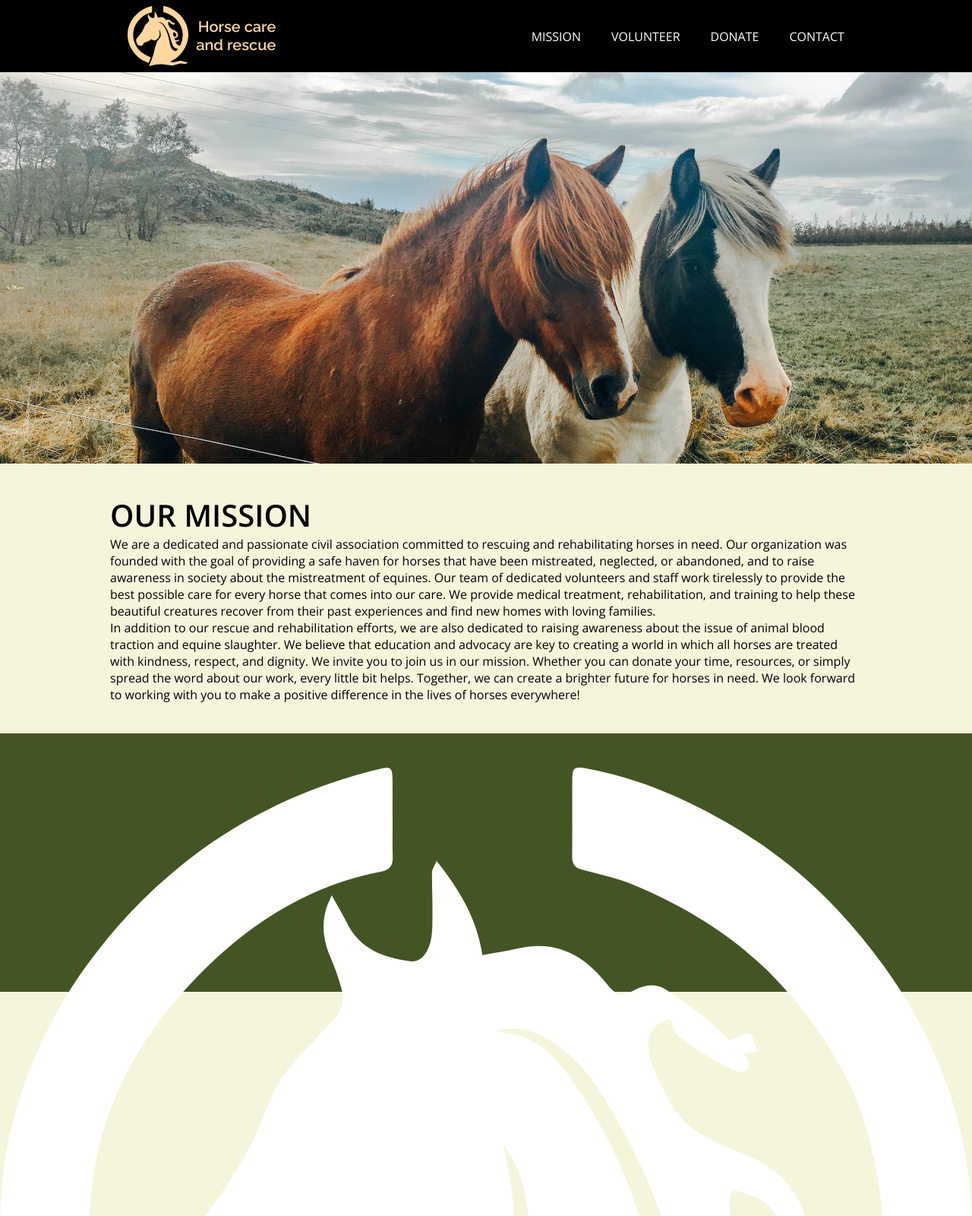
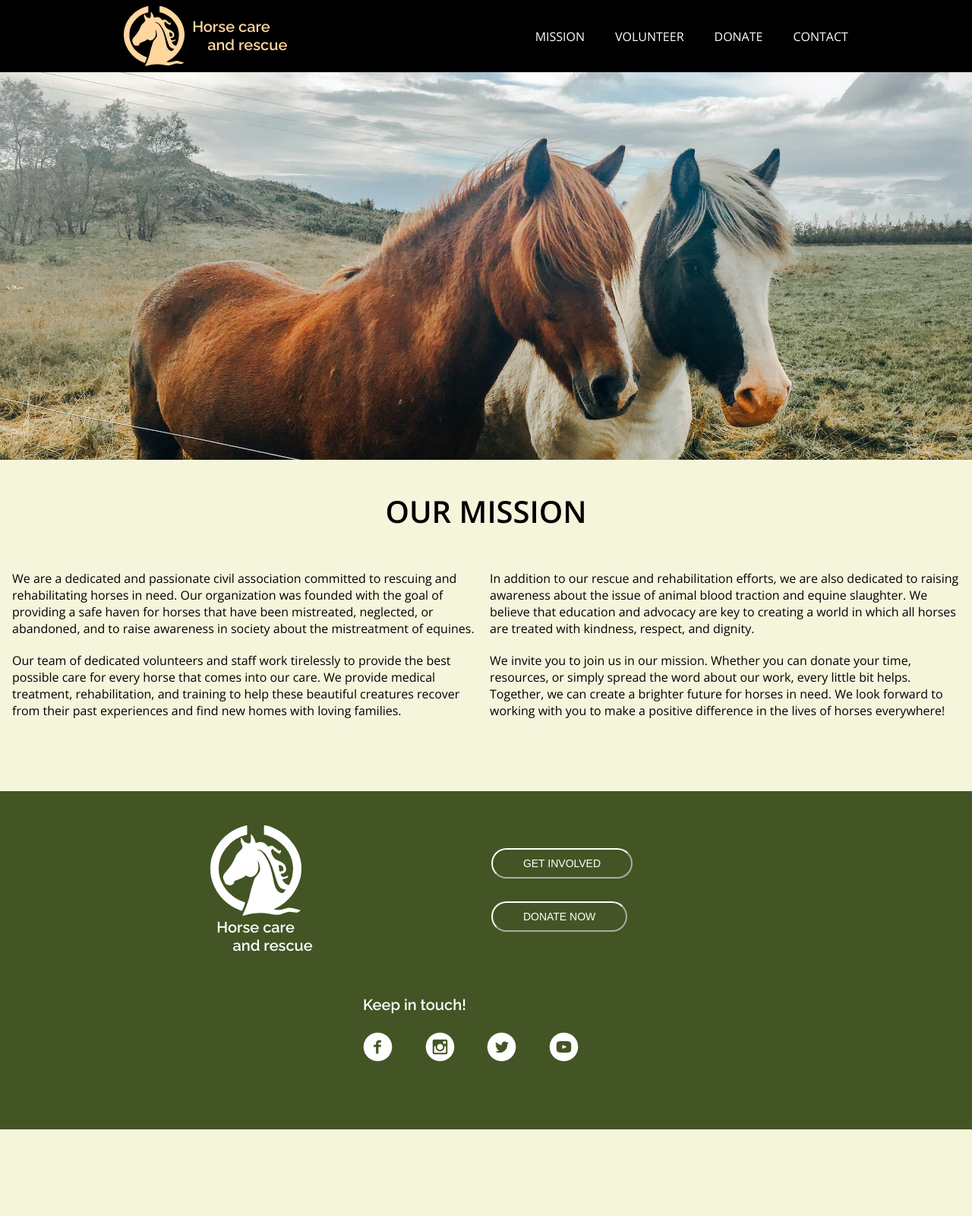
Before and after one commit to mignonemarianam/horse-care, a plain HTML site: page pages/mission.html in a window 1280 px wide. Shown: the top 1600 px of the page at 76% size. After the commit the page ends 1486 px from the top, so only its background shows below. Drawn offline with nearby package versions, Linux system fonts and the light colour scheme.

Commit message:
Continuacion ordenar css y posicionamiento

```diff
--- a/css/style.css
+++ b/css/style.css
@@ -16,25 +16,10 @@ html {
   min-height: 100vh;
 }
 
-body,
-h1,
-h2,
-h3,
-h4,
-h5,
-h6,
-p,
-ol,
-ul {
-  font-weight: normal;
-  font-size: 16px;
-}
-
 a {
   text-decoration: none;
 }
 
-ol,
 ul {
   list-style: none;
 }
@@ -73,6 +58,7 @@ ul {
 }
 
 button {
+  display: flex;
   border-radius: 4rem;
   padding: 1rem 4rem;
   color: white;
@@ -85,7 +71,7 @@ button {
 .grid-container {
   display: grid;
   grid-template-columns: repeat(4, 1fr);
-  grid-gap: 1.375rem;
+  grid-gap: 1rem;
   max-width: 1440px;
   margin-right: auto;
   margin-left: auto;
@@ -101,26 +87,6 @@ button {
     padding-left: 0.625rem;
     padding-right: 0.625rem;
   }
-}
-
-.articlePhoto {
-  width: 100%;
-  height: 51.5rem;
-  overflow: hidden;
-}
-
-.articleContainer {
-  padding: 4rem 14.5rem;
-}
-
-.articleContainer ul {
-  list-style-type: disc;
-  margin-top: 2rem;
-}
-
-.articleTitle {
-  font-weight: 600;
-  font-size: 4rem;
 }
 
 /*********************************/
@@ -223,7 +189,6 @@ footer {
   background-color: #435524;
   padding-block: 4.5rem;
   color: #ffffff;
-  height: 25rem;
 }
 
 footer h3 {
@@ -238,7 +203,9 @@ footer h3 span {
 
 footer .footer-grid {
   display: grid;
-  grid-template-columns: repeat(8, 1fr);
+  grid-template-columns: repeat(4, 1fr);
+  grid-template-rows: repeat(2, 1fr);
+  /* que onda esto que sigueee */
   grid-gap: 1.375rem;
   max-width: 1200px;
   margin-right: auto;
@@ -249,7 +216,7 @@ footer .footer-grid {
 
 @media screen and (min-width: 768px) {
   .footer .footer-grid {
-    grid-template-columns: repeat(16, 1fr);
+    grid-template-columns: repeat(8, 1fr);
     grid-gap: 0.625rem;
     max-width: 1440px;
     padding-left: 0.625rem;
@@ -258,7 +225,7 @@ footer .footer-grid {
 }
 
 footer .footer-logo {
-  grid-column: span 2;
+  grid-column: 1/3;
   text-align: center;
 }
 
@@ -266,6 +233,25 @@ footer .footer-logo img {
   max-width: 12rem;
   width: 100%;
   height: auto;
+}
+
+footer .footer-button {
+  grid-column: 3/5;
+  display: flex;
+  flex-direction: column;
+  align-items: flex-start;
+  justify-content: space-evenly;
+}
+
+footer .footer__social-media {
+  grid-column: 1/5;
+  grid-row: 2;
+  align-self: center;
+  justify-self: center;
+}
+
+footer .footer__social-media img {
+  margin: 2.4rem 4rem 0rem 0rem;
 }
 
 /*********************************/
@@ -320,14 +306,20 @@ footer .footer-logo img {
   align-items: center;
 }
 
+.who-are-we .block.left {
+  padding-right: 5rem;
+}
+
 .who-are-we .block.left h2 {
   font-size: 6rem;
   font-weight: 700;
   text-transform: uppercase;
   margin-bottom: 1.6rem;
+  line-height: 1;
 }
 
 .who-are-we .block.left h2 span {
+  display: block;
   font-size: 3rem;
   font-weight: 400;
   padding-left: 4.5rem;
@@ -336,6 +328,10 @@ footer .footer-logo img {
 .who-are-we .block.right img {
   width: 100%;
   height: auto;
+}
+
+.who-are-we .block.right {
+  padding-left: 5rem;
 }
 
 /***** WHY VOLUNTEER *****/
@@ -359,25 +355,34 @@ footer .footer-logo img {
   font-weight: 700;
   text-transform: uppercase;
   margin-bottom: 1.6rem;
+  line-height: 1;
 }
 
 .why-volunteer .block.left h2 span {
+  display: block;
   font-size: 3rem;
   font-weight: 400;
   padding-left: 4.5rem;
+}
+
+.why-volunteer .block.left {
+  padding-right: 5rem;
 }
 
 @media screen and (min-width: 768px) {
   .why-volunteer .block.left {
     grid-column: 5/9;
     order: 2;
-    margin-left: 2rem;
+    /* margin-left: 2rem; */
+    padding: 0 0 0 5rem;
   }
 }
+
 @media screen and (min-width: 768px) {
   .why-volunteer .block.right {
     grid-column: 1/5;
     order: 1;
+    padding: 0;
   }
 }
 
@@ -385,3 +390,68 @@ footer .footer-logo img {
   width: 100%;
   height: auto;
 }
+
+.why-volunteer .block.right {
+  padding-right: 5rem;
+}
+
+/*********************************/
+/*********** ARTICLES ***********/
+/*******************************/
+
+.article-photo {
+  width: 100%;
+  max-height: 51rem;
+  overflow: hidden;
+}
+
+.article-grid {
+  display: grid;
+  grid-template-columns: repeat(8, 1fr);
+  grid-gap: 1rem;
+  max-width: 1440px;
+  margin-right: auto;
+  margin-left: auto;
+  padding-left: 1.6rem;
+  padding-right: 1.6rem;
+}
+
+.article-grid ul {
+  margin-top: 2rem;
+  margin-bottom: 2rem;
+}
+
+.article-title {
+  grid-column: 1/-1;
+  font-weight: 600;
+  font-size: 4rem;
+  justify-self: center;
+  margin: 4rem;
+  text-transform: uppercase;
+}
+
+.article-left {
+  grid-column: 1/5;
+  margin-bottom: 7.5rem;
+}
+
+.article-left p {
+  margin-bottom: 2rem;
+}
+
+.article-right {
+  grid-column: 5/9;
+  margin-bottom: 7.5rem;
+}
+
+.article-right p {
+  margin-bottom: 2rem;
+}
+
+.article__donate-buttons {
+  grid-column: 6/9;
+  display: flex;
+  flex-direction: column;
+  align-items: flex-start;
+  justify-content: space-evenly;
+}
--- a/pages/mission.html
+++ b/pages/mission.html
@@ -11,85 +11,93 @@
     />
     <title>Horse Care and Rescue | Mission</title>
   </head>
+
   <body>
     <header>
       <a href="../index.html">
         <div class="logoContainer">
-          <img class="logoImg" src="../assets/logo-fardos.svg" alt="logo" />
-          <div class="titleContainer titleInFardos">
-            <h1 class="upperTitle">Horse care</h1>
-            <h1 class="lowerTitle">and rescue</h1>
-          </div>
+          <img src="../assets/logo-fardos.svg" alt="logo" />
+          <h1>Horse care <br /><span>and rescue</span></h1>
         </div>
       </a>
       <nav class="navContainer">
         <ul>
           <li>
-            <a href="./mission.html"> Mission </a>
+            <a href="../pages/mission.html"> Mission </a>
           </li>
           <li>
-            <a href="./volunteer.html"> Volunteer </a>
+            <a href="../pages/volunteer.html"> Volunteer </a>
           </li>
           <li>
-            <a href="./donate.html"> Donate </a>
+            <a href="../pages/donate.html"> Donate </a>
           </li>
           <li>
-            <a href="./contact.html"> Contact </a>
+            <a href="../pages/contact.html"> Contact </a>
           </li>
         </ul>
       </nav>
     </header>
+
     <main>
-      <section class="articlePhoto">
-        <img src="../assets/photo-mission.jpg" alt="stable-horses" />
+      <section class="article-photo">
+        <img src="../assets/photo-mission.jpg" alt="stable horses" />
       </section>
-      <article class="articleContainer">
-        <h1 class="articleTitle">OUR MISSION</h1>
+
+      <article class="article-grid">
+        <h2 class="article-title">Our mission</h2>
+        <div class="article-left">
           <p>
             We are a dedicated and passionate civil association committed to
             rescuing and rehabilitating horses in need. Our organization was
             founded with the goal of providing a safe haven for horses that have
             been mistreated, neglected, or abandoned, and to raise awareness in
-          society about the mistreatment of equines. Our team of dedicated
-          volunteers and staff work tirelessly to provide the best possible care
-          for every horse that comes into our care. We provide medical
-          treatment, rehabilitation, and training to help these beautiful
-          creatures recover from their past experiences and find new homes with
-          loving families.
+            society about the mistreatment of equines.
           </p>
+          <p>
+            Our team of dedicated volunteers and staff work tirelessly to
+            provide the best possible care for every horse that comes into our
+            care. We provide medical treatment, rehabilitation, and training to
+            help these beautiful creatures recover from their past experiences
+            and find new homes with loving families.
+          </p>
+        </div>
+        <div class="article-right">
           <p>
             In addition to our rescue and rehabilitation efforts, we are also
             dedicated to raising awareness about the issue of animal blood
-          traction and equine slaughter. We believe that education and advocacy
-          are key to creating a world in which all horses are treated with
-          kindness, respect, and dignity. We invite you to join us in our
-          mission. Whether you can donate your time, resources, or simply spread
-          the word about our work, every little bit helps. Together, we can
-          create a brighter future for horses in need. We look forward to
-          working with you to make a positive difference in the lives of horses
-          everywhere!
+            traction and equine slaughter. We believe that education and
+            advocacy are key to creating a world in which all horses are treated
+            with kindness, respect, and dignity.
           </p>
+          <p>
+            We invite you to join us in our mission. Whether you can donate your
+            time, resources, or simply spread the word about our work, every
+            little bit helps. Together, we can create a brighter future for
+            horses in need. We look forward to working with you to make a
+            positive difference in the lives of horses everywhere!
+          </p>
+        </div>
       </article>
     </main>
+
     <footer>
-      <div class="footerLogoContainer">
-        <img class="logoImg" src="../assets/logo-blanco.svg" alt="logo" />
-        <div class="titleContainer">
-          <h1 class="upperTitle">Horse care</h1>
-          <h1 class="lowerTitle">and rescue</h1>
+      <div class="footer-grid">
+        <div class="footer-logo">
+          <img src="../assets/logo-blanco.svg" alt="White logo" />
+          <h3>Horse care <br /><span>and rescue</span></h3>
         </div>
+        <div class="footer-button">
+          <button>Get involved</button>
+          <button>Donate now</button>
         </div>
-      <div>
-        <button class="footerButton"><small>GET INVOLVED</small></button>
-        <button class="footerButton"><small>DONATE NOW</small></button>
-      </div>
-      <div>
-        <p>Keep in touch!</p>
+        <div class="footer__social-media">
+          <h3>Keep in touch!</h3>
           <img src="../assets/facebook-circle.png" alt="Facebook" />
           <img src="../assets/instagram-circle.png" alt="Instagram" />
           <img src="../assets/twitter-circle.png" alt="Twitter" />
           <img src="../assets/youtube-circle.png" alt="Youtube" />
         </div>
+      </div>
     </footer>
   </body>
 </html>
```
Also changed, not shown: index.html (+4 -3 lines), pages/contact.html (+27 -28 lines), pages/donate.html (+40 -38 lines), pages/volunteer.html (+50 -42 lines). Lines whose indentation alone changed are shown as unchanged.
